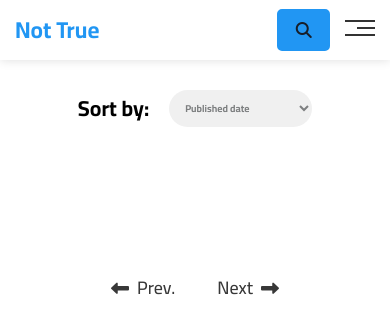
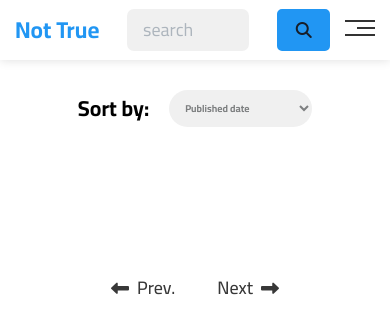
Before and after one commit to abduelrahmanemad/Not-True, a plain HTML site: page index.html in a window 390 px wide. Both pictures are taken after a click on the button 303 px from the left and 30 px from the top of the page. Drawn offline with Linux system fonts and the light colour scheme; no server answers.

Commit message:
search da btats

```diff
--- a/css/style.css
+++ b/css/style.css
@@ -96,6 +96,8 @@ ul {
   fill: #06f;
 }
 
+
+
 @media (min-width: 768px) {
   .search-button {
     min-width: 1.7rem;
@@ -191,6 +193,7 @@ header .logo {
   header .logo {
     font-size: 2.3rem;
   }
+
 }
 header .container .main-nav {
   display: flex;
@@ -378,6 +381,15 @@ header .links ul li:not(:last-child) button {
 .option {
   text-transform: capitalize;
 }
+
+@media (max-width: 565px) {
+ .search{
+  max-width: 25% !important;
+ }
+
+}
+
+
 /* END Header */
 /* //////////////////////////////////////////// */
 /* //////////////////////////////////////////// */
--- a/script.js
+++ b/script.js
@@ -12,6 +12,7 @@ const pagesDiv = document.querySelector(".pages");
 const next = document.getElementById("next");
 const prev = document.getElementById("prev");
 const sortBtns = document.querySelectorAll(".sort-btn");
+const searchbtn_sm = document.querySelector(".search-button")
 
 let activeTab;
 let activeCategory;
@@ -27,6 +28,7 @@ searcher.addEventListener("input", updateValue);
 async function getNews() {
   articlesContainer.innerHTML = "";
   pagesDiv.innerHTML = "";
+  console.log(requestURL)
   let response = await fetch(requestURL);
   if (!response.ok) {
     alert("Data unavailabel");
@@ -259,6 +261,17 @@ function updateValue(e) {
     console.log("API CALLED");
   }
 }
+
+searchbtn_sm.addEventListener("click",(e)=>{
+
+  let nav_main = document.querySelector(".main-nav")
+  nav_main.innerHTML="";
+  searcher.style.display="inline-block";
+
+
+
+})
+
 //business entertainment general health science sports technology
 
 ////////////////
@@ -267,6 +280,8 @@ function updateValue(e) {
 function sortClick(e, sort) {
   const activeSort = document.querySelector(".sorting .active");
   const clickedButton = e.target;
+  console.log(activeSort)
+  console.log(clickedButton)
 
   if (activeSort === clickedButton) {
     clickedButton.classList.remove("active");
```
